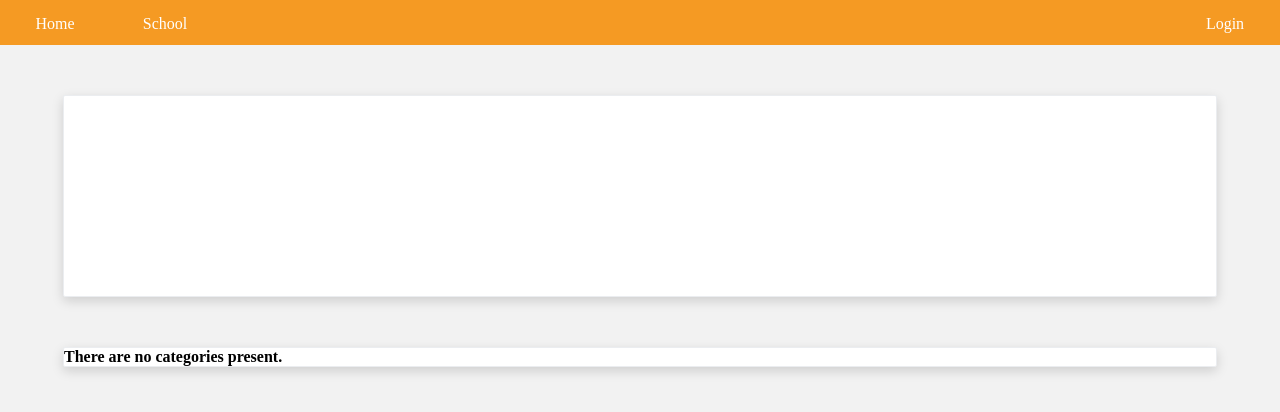
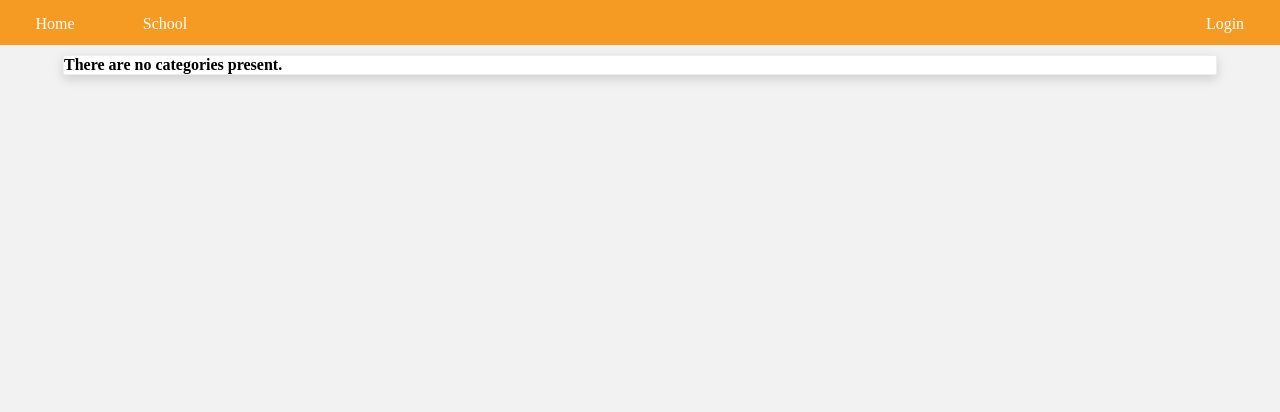
Before and after one commit to hideonbush21/ITTeamProject, a Django app: page /rango/about/ in a window 1280 px wide. Shown: the top 412 px of the page. Run offline with Django 3.2, Linux system fonts and the light colour scheme; data that the repository does not hold is empty; some libraries are stand-ins or nearby versions.

Commit message:
1,updata about.html

```diff
--- a/templates/rango/about.html
+++ b/templates/rango/about.html
@@ -11,8 +11,8 @@
 <!--<script src="{%static '../static/js/table.js'%}" type="text/javascript" charset="utf-8"></script>-->
 <!--<script type="text/javascript" src="../static/js/table.js"></script>-->
 
-    <div class="box head-box">
-    </div>
+<!--    <div class="box head-box">-->
+<!--    </div>-->
     <div class="box body-box">
         {% if ranks %}
         <table class="altrowstable" id="alternatecolor">
```
